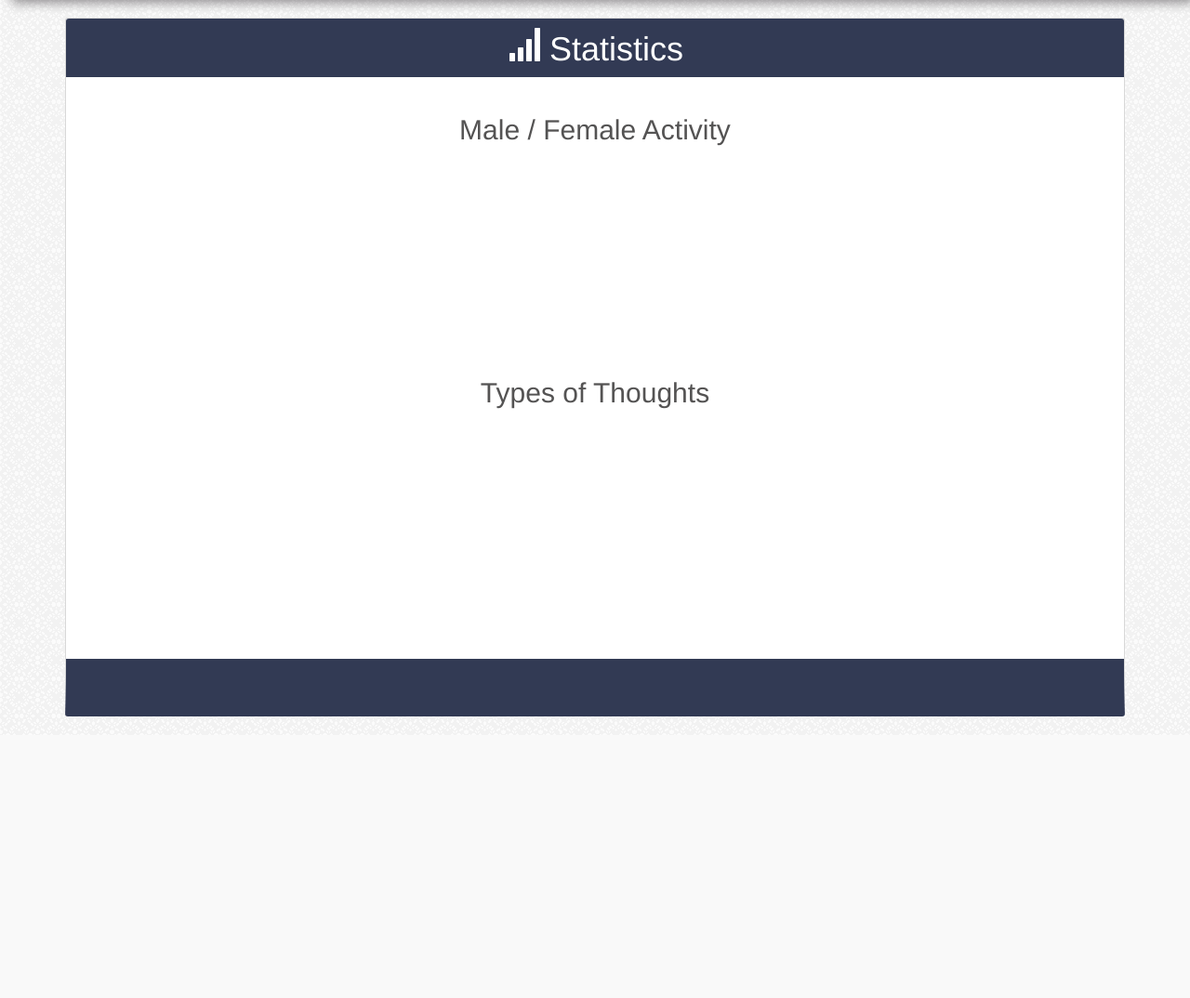
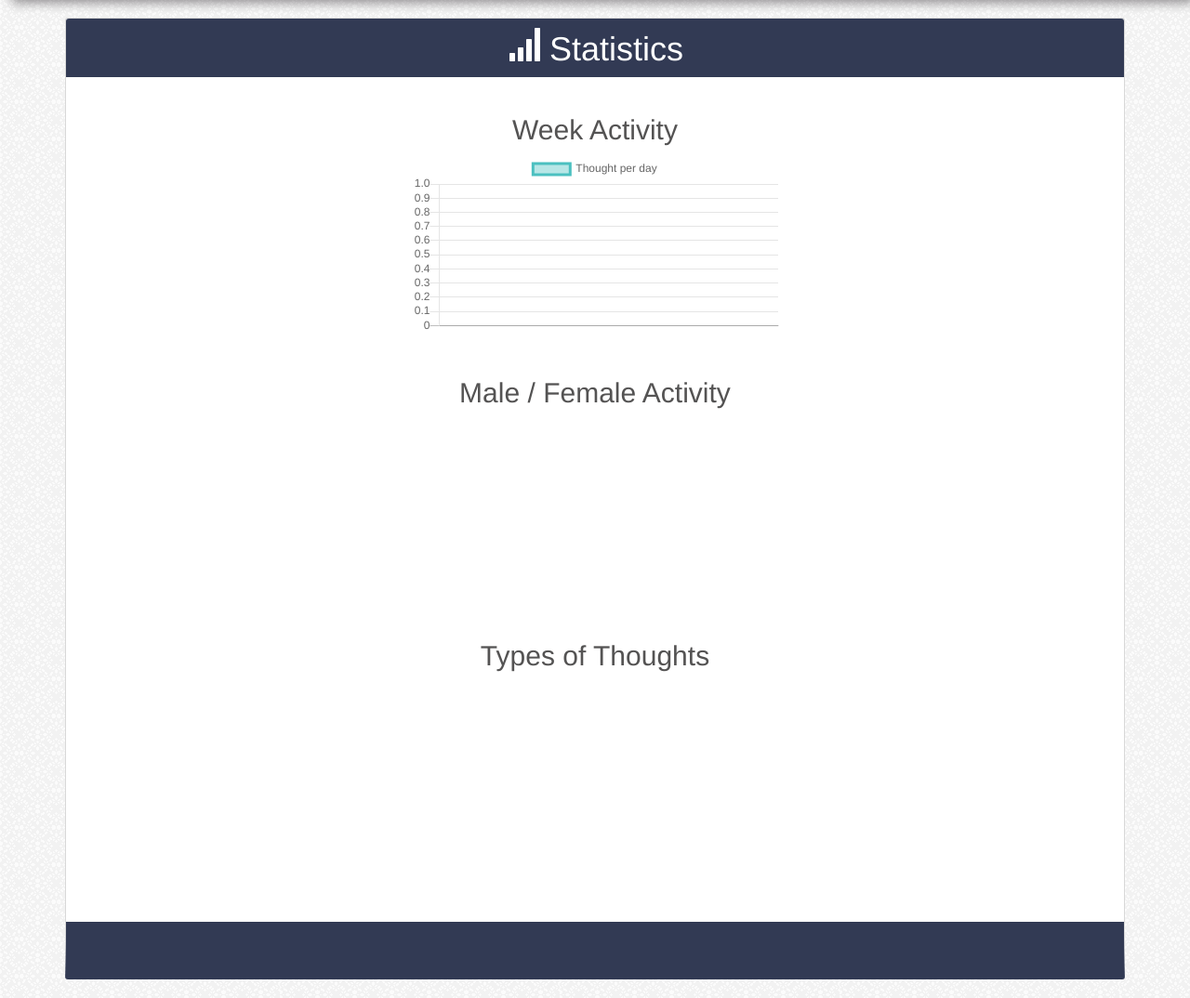
Before and after one commit to dima2395/thoughts, a Django app: a page that uses thoughts/templates/thoughts/base.html in a window 1280 px wide. Shown: the part 51-1125 px from the top of the page at 93% size. Before the commit the page ends 822 px from the top, so only its background shows below. Run offline with Django 3.2, Linux system fonts and the light colour scheme; data that the repository does not hold is empty; a map, chart or similar area stays blank; some libraries are stand-ins or nearby versions.

Commit message:
added new chart

```diff
--- a/thoughts/templates/thoughts/base.html
+++ b/thoughts/templates/thoughts/base.html
@@ -8,6 +8,8 @@
   <meta charset="UTF-8">
   <title>{% block title %}{% endblock %}</title>
   <link rel="stylesheet" href="https://maxcdn.bootstrapcdn.com/bootstrap/3.3.7/css/bootstrap.min.css" integrity="sha384-BVYiiSIFeK1dGmJRAkycuHAHRg32OmUcww7on3RYdg4Va+PmSTsz/K68vbdEjh4u" crossorigin="anonymous">
+  {% block additional_css %}
+  {% endblock additional_css %}
   <link rel="stylesheet" href="{% static "css/style.css" %}">
 </head>
 <body>
--- a/thoughts/templates/thoughts/profile.html
+++ b/thoughts/templates/thoughts/profile.html
@@ -64,7 +64,7 @@
                   {% if user == profile.user %}
                     <div class="thought-edit">
                       <a class="btn btn-primary" href="{% url "thoughts:thought-update" thought.id %}">
-                        <span class="glyphicon glyphicon-pencil" aria-hidden="true"></span> Update
+                        <span class="glyphicon glyphicon-pencil" aria-hidden="true"></span> Edit
                       </a>
                     </div>
                   {% endif %}
--- a/thoughts/templates/thoughts/statistics.html
+++ b/thoughts/templates/thoughts/statistics.html
@@ -6,7 +6,14 @@
 
 {% block main %}
   <div class="statistics-page">
+
     <h1><span class="glyphicon glyphicon-signal" aria-hidden="true"></span> Statistics</h1>
+
+    <div class="chart-wrapper">
+      <h2>Week Activity</h2>
+      <canvas id="activityChart"></canvas>
+    </div>
+
     <div class="chart-wrapper">
       <h2>Male / Female Activity</h2>
       <canvas id ="genderChart"></canvas>
@@ -78,5 +85,46 @@
         }
       } //end data
     })
+
+    var ac = $('#activityChart'); // ac - activity chart
+    var activityChart = new Chart(ac, {
+      type: 'line',
+      data: {
+        labels: {{ activity_data.labels|safe }},
+        datasets: [
+          {
+            label: "Thought per day",
+            fill: true,
+            lineTension: 0,
+            backgroundColor: "rgba(75,192,192,0.4)",
+            borderColor: "rgba(75,192,192,1)",
+            borderCapStyle: 'butt',
+            borderDash: [],
+            borderDashOffset: 0.0,
+            borderJoinStyle: 'miter',
+            pointBorderColor: "rgba(75,192,192,1)",
+            pointBackgroundColor: "#fff",
+            pointBorderWidth: 2,
+            pointHoverRadius: 5,
+            pointHoverBackgroundColor: "rgba(75,192,192,1)",
+            pointHoverBorderColor: "rgba(220,220,220,1)",
+            pointHoverBorderWidth: 2,
+            pointRadius: 1,
+            pointHitRadius: 10,
+            data: {{ activity_data.values|safe }},
+            spanGaps: false,
+          }
+        ]
+      },
+      options: {
+        scales: {
+            yAxes: [{
+                ticks: {
+                    beginAtZero: true
+                }
+            }]
+        }
+      }
+    })
   </script>
 {% endblock javascript %}
--- a/thoughts/views.py
+++ b/thoughts/views.py
@@ -7,6 +7,7 @@ from .models import Thought
 from .forms import CommentForm, ThoughtForm
 from django.contrib import messages
 from django.db.models import Count
+from datetime import datetime, timedelta
 
 def index(request):
   step = 5
@@ -109,6 +110,7 @@ def delete(request, pk):
 
 def statistics(request):
 
+  #statusChart
   statuses = Thought.objects.values('status').annotate(count=Count('id'))
   statuses_data = {}
   statuses_data['labels'] = []
@@ -125,11 +127,13 @@ def statistics(request):
     elif status['status'] == 'negative':
       statuses_data['bgcolors'].append('rgba(255, 187, 198, 0.76)')
 
+  #genderChart
   genders = Thought.objects.values('user__profile__gender').annotate(count=Count('id'))
   genders_data = {}
   genders_data['labels'] = []
   genders_data['values'] = []
   genders_data['bgcolors'] = []
+
   for gender in genders:
     if gender['user__profile__gender'] == 'm':
       genders_data['labels'].append('Male')
@@ -140,4 +144,17 @@ def statistics(request):
     genders_data['values'].append(gender['count'])
 
 
-  return render(request, 'thoughts/statistics.html', {'statuses_data': statuses_data, 'genders_data': genders_data})
+  #activityChart
+  week_ago = datetime.now().date() - timedelta(days=7)
+  week_activity = Thought.objects.filter(date__gte=week_ago).extra({'published': 'date(date)'}).values('published').annotate(count=Count('id'))
+  activity_data = {}
+  activity_data['labels'] = []
+  activity_data['values'] = []
+
+  for day in week_activity:
+    activity_data['labels'].append(day['published'].strftime('%b %d'))
+    activity_data['values'].append(day['count'])
+
+
+
+  return render(request, 'thoughts/statistics.html', {'statuses_data': statuses_data, 'genders_data': genders_data, 'activity_data': activity_data})
```
Also changed, not shown: thoughts/templates/thoughts/thought_form.html (+34 -4 lines).
